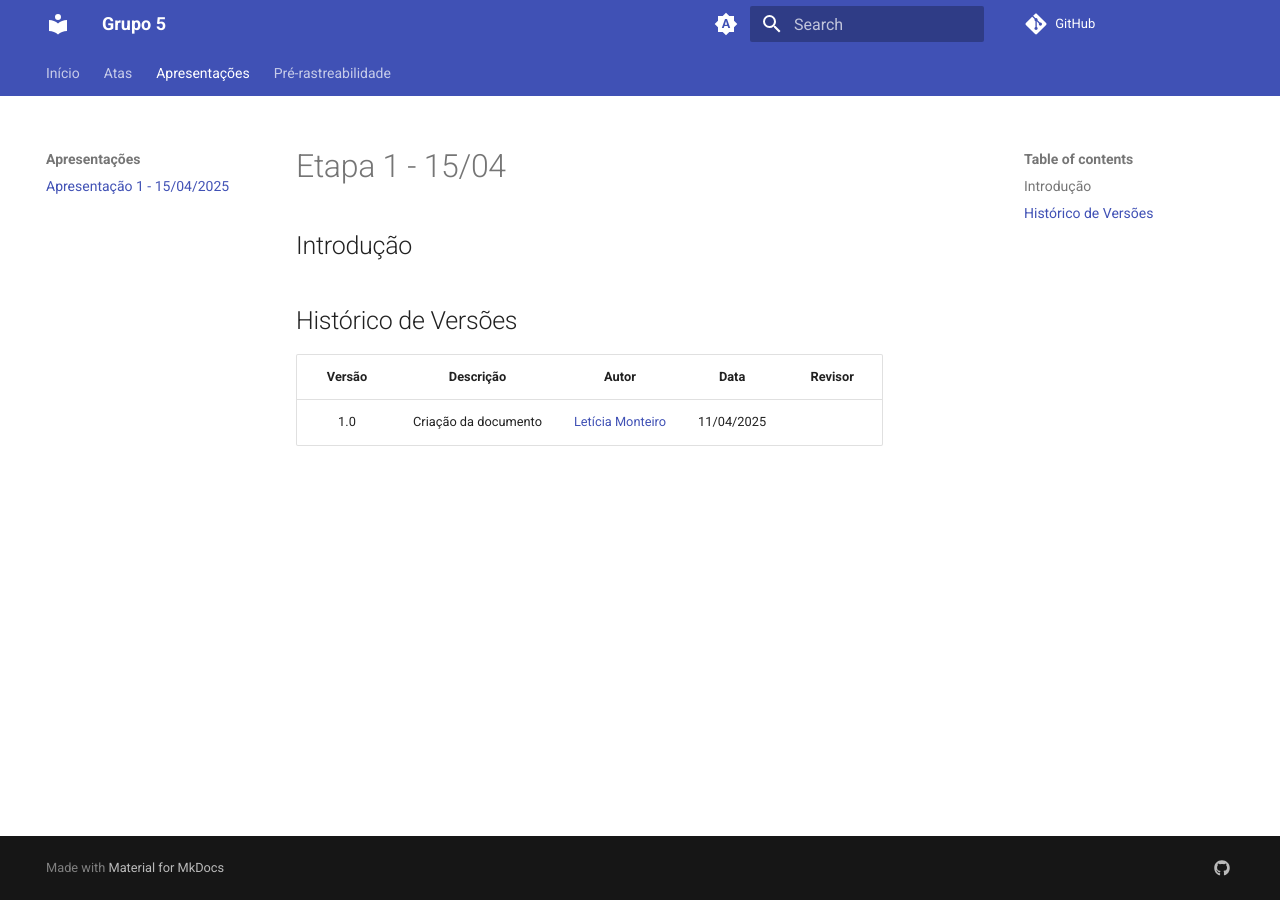
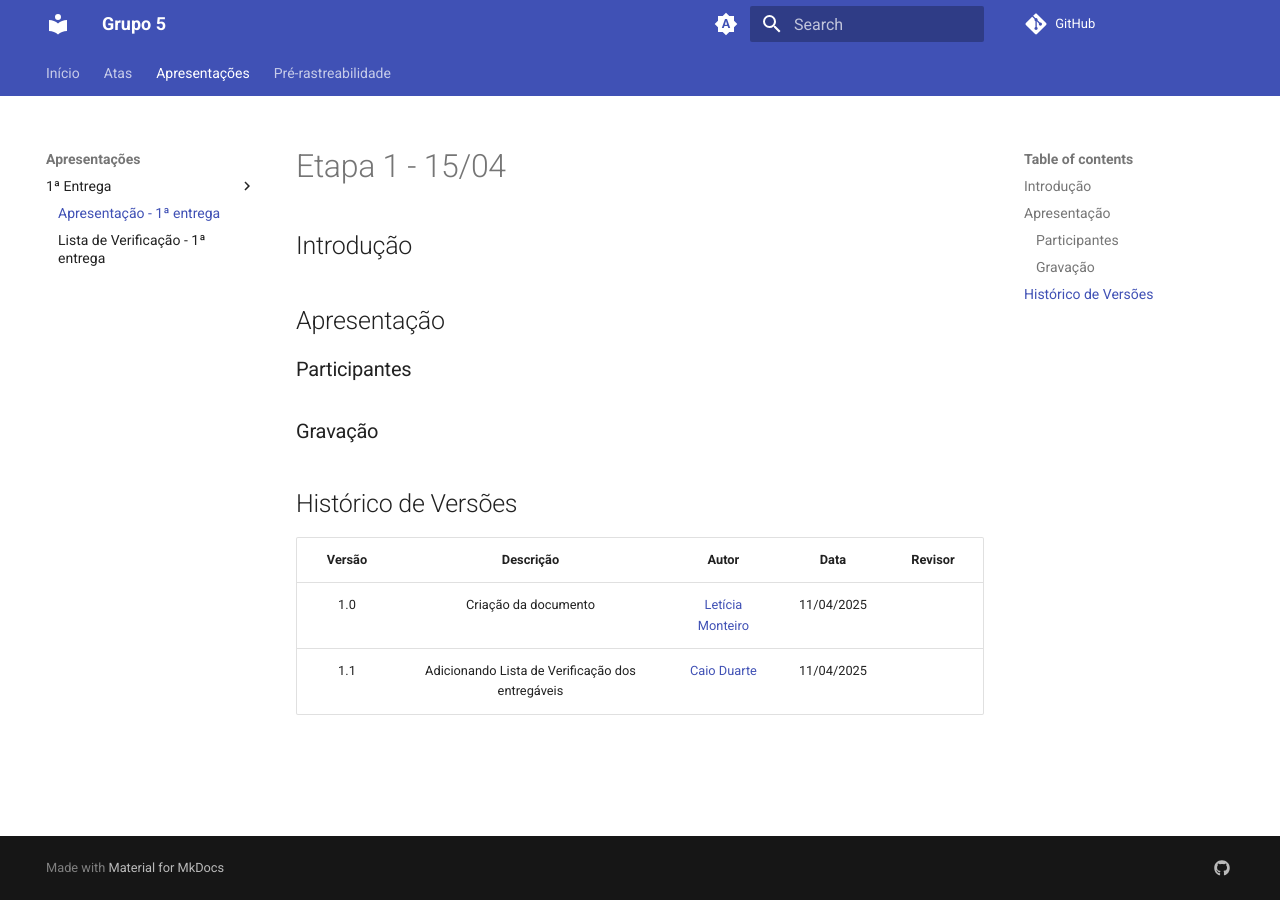
Before and after one commit to Requisitos-de-Software/2025.1-IBGE, an MkDocs documentation site: the page built from docs/aps/ap1/ap1.md, in a window 1280 px wide. Built offline with MkDocs 1.6.1 and Material for MkDocs 9.7.7, drawn with Linux system fonts in a browser that asks for light colours; comment, search, counter and statistics services are not loaded.

Commit message:
feat(docs): adiciona lista de verificação da entrega 1

```diff
--- a/docs/aps/ap1.md
+++ b/docs/aps/ap1/ap1.md
@@ -9,8 +9,15 @@
 </div>
 
 
+## Apresentação
+
+### Participantes
+
+### Gravação
+
 ## Histórico de Versões
 
 | Versão |Descrição     |Autor                                       |Data    |Revisor|
 |:-:     | :-:          | :-:                                        | :-:        |:-:|
 |1.0     |Criação da documento|[Letícia Monteiro](https://github.com/LeticiaMonteiroo)| 11/04/2025 |   |
+|1.1     |Adicionando Lista de Verificação dos entregáveis|[Caio Duarte](https://github.com/caioduart3)| 11/04/2025 |   |
--- a/mkdocs.yml
+++ b/mkdocs.yml
@@ -42,11 +42,13 @@
 
 
 nav:
-  - Início : index.md
-  - Atas :
-    - Ata 1: atas/ata1.md
-    - Ata 2: atas/ata2.md
-  - Apresentações :
-    - Apresentação 1 - 15/04/2025: aps/ap1.md
-  - Pré-rastreabilidade :
-    - Rich Ricture: prerastreabilidade/rich-picture.md
+  - Início: index.md
+  - Atas:
+      - Ata 1: atas/ata1.md
+      - Ata 2: atas/ata2.md
+  - Apresentações:
+      - 1ª Entrega:
+        - Apresentação - 1ª entrega: aps/ap1/ap1.md
+        - Lista de Verificação - 1ª entrega: aps/ap1/lv1.md
+  - Pré-rastreabilidade:
+      - Rich Picture: prerastreabilidade/rich-picture.md
```
Also changed, not shown: docs/aps/ap1/lv1.md (added, +92 -0 lines), docs/index.md (+1 -1 lines), docs/assets/images/entrega1_lv_img/entrega1-1.png (added), docs/assets/images/entrega1_lv_img/entrega1-2.png (added), docs/assets/images/entrega1_lv_img/entrega1-3.png (added), docs/assets/images/entrega1_lv_img/ref19.jpeg (added), docs/assets/images/entrega1_lv_img/ref20.jpeg (added), docs/assets/images/entrega1_lv_img/ref21.jpeg (added), docs/assets/images/entrega1_lv_img/ref22.png (added), docs/assets/images/entrega1_lv_img/ref23.jpeg (added).
